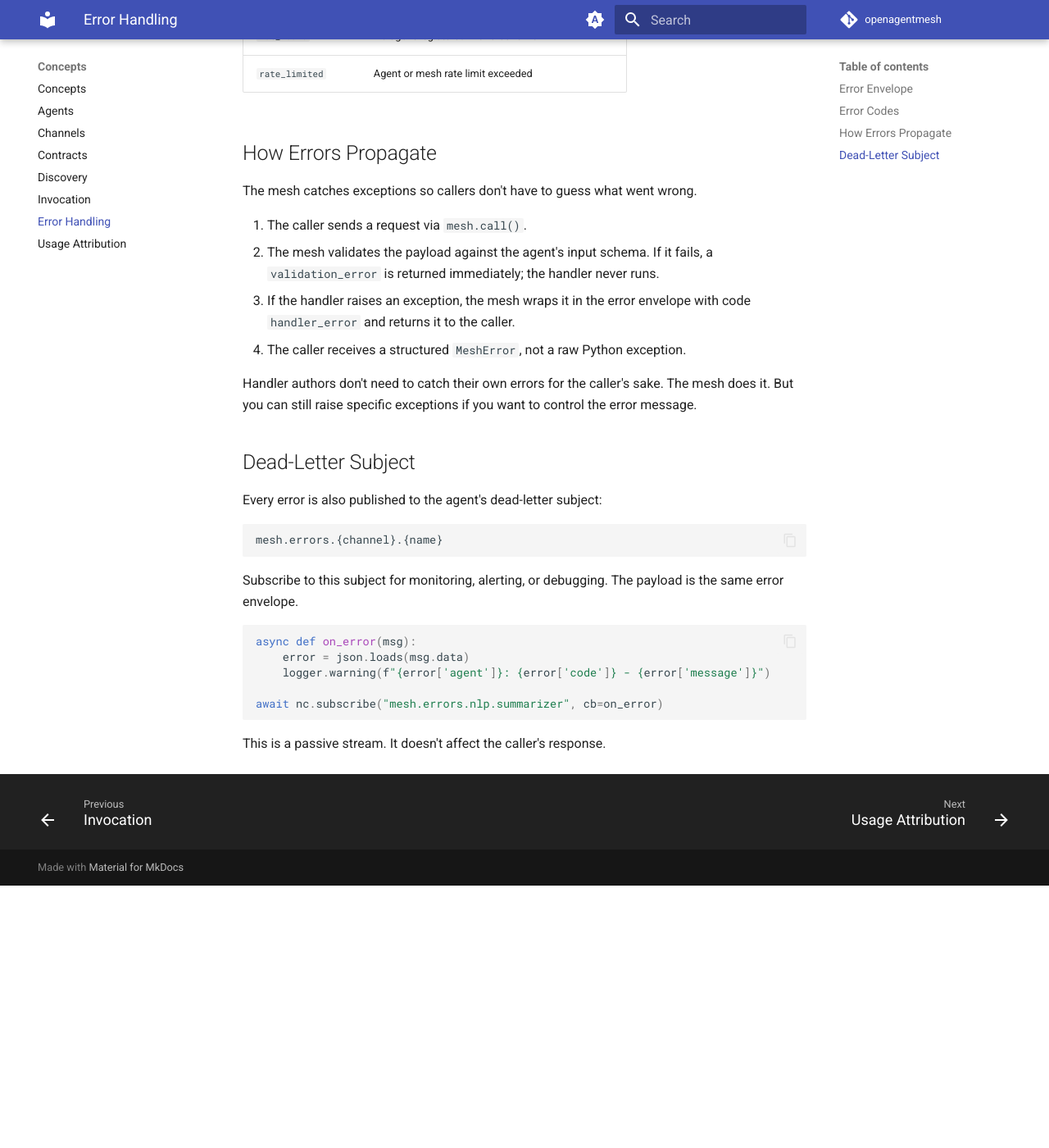
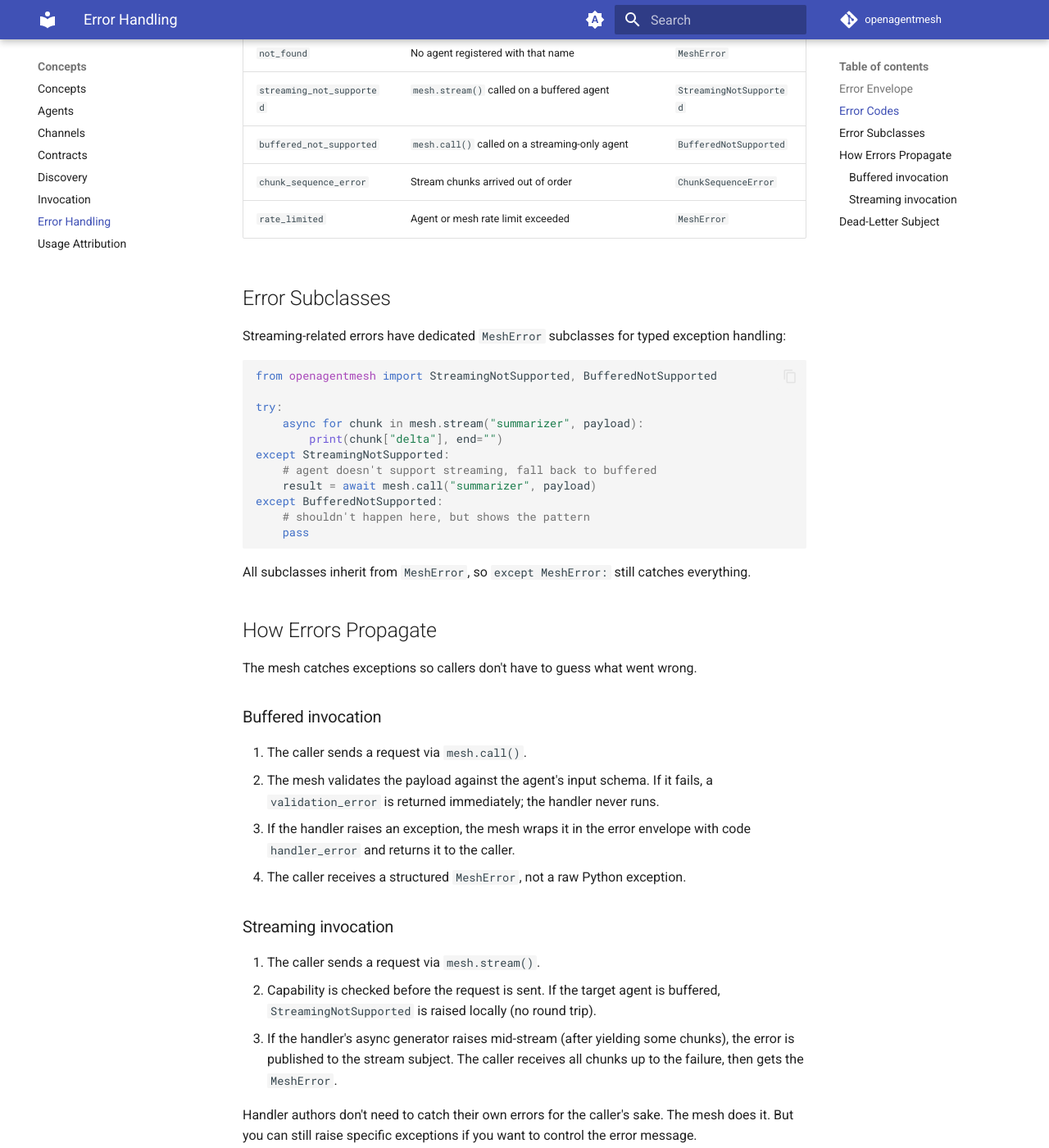
Before and after one commit to openagentmesh/openagentmesh, an MkDocs documentation site: the page built from docs/concepts/errors.md, in a window 1280 px wide and 1400 px high, scrolled down 1164 px. Shown: the whole window at 82% size. Built offline with MkDocs 1.6.1 and Material for MkDocs 9.7.7, drawn with Linux system fonts in a browser that asks for light colours; comment, search, counter and statistics services are not loaded; before the commit the page ends 2244 px from its top, so only the background shows below that; some of the changed text lies outside the part shown.

Commit message:
docs: update errors and invocation pages for streaming capability enforcement (ADR-0005)
- Add error subclasses table and catch-specific-error examples
- Document streaming error propagation (mid-stream handler failures)
- Add buffered_not_supported and chunk_sequence_error codes

Co-Authored-By: Claude Opus 4.6 (1M context) <noreply@anthropic.com>

````diff
--- a/docs/concepts/errors.md
+++ b/docs/concepts/errors.md
@@ -35,22 +35,53 @@ The `details` field carries extra context when available. Validation errors incl
 
 ## Error Codes
 
-| Code | When |
-|------|------|
-| `validation_error` | Input doesn't match the agent's Pydantic schema |
-| `handler_error` | The agent's handler function raised an exception |
-| `timeout` | The agent didn't respond within the timeout window |
-| `not_found` | No agent registered with that name |
-| `rate_limited` | Agent or mesh rate limit exceeded |
+| Code | When | Exception class |
+|------|------|-----------------|
+| `validation_error` | Input doesn't match the agent's Pydantic schema | `MeshError` |
+| `handler_error` | The agent's handler function raised an exception | `MeshError` |
+| `timeout` | The agent didn't respond within the timeout window | `MeshError` |
+| `not_found` | No agent registered with that name | `MeshError` |
+| `streaming_not_supported` | `mesh.stream()` called on a buffered agent | `StreamingNotSupported` |
+| `buffered_not_supported` | `mesh.call()` called on a streaming-only agent | `BufferedNotSupported` |
+| `chunk_sequence_error` | Stream chunks arrived out of order | `ChunkSequenceError` |
+| `rate_limited` | Agent or mesh rate limit exceeded | `MeshError` |
+
+## Error Subclasses
+
+Streaming-related errors have dedicated `MeshError` subclasses for typed exception handling:
+
+```python
+from openagentmesh import StreamingNotSupported, BufferedNotSupported
+
+try:
+    async for chunk in mesh.stream("summarizer", payload):
+        print(chunk["delta"], end="")
+except StreamingNotSupported:
+    # agent doesn't support streaming, fall back to buffered
+    result = await mesh.call("summarizer", payload)
+except BufferedNotSupported:
+    # shouldn't happen here, but shows the pattern
+    pass
+```
+
+All subclasses inherit from `MeshError`, so `except MeshError:` still catches everything.
 
 ## How Errors Propagate
 
 The mesh catches exceptions so callers don't have to guess what went wrong.
 
+### Buffered invocation
+
 1. The caller sends a request via `mesh.call()`.
 2. The mesh validates the payload against the agent's input schema. If it fails, a `validation_error` is returned immediately; the handler never runs.
 3. If the handler raises an exception, the mesh wraps it in the error envelope with code `handler_error` and returns it to the caller.
 4. The caller receives a structured `MeshError`, not a raw Python exception.
+
+### Streaming invocation
+
+1. The caller sends a request via `mesh.stream()`.
+2. Capability is checked before the request is sent. If the target agent is buffered, `StreamingNotSupported` is raised locally (no round trip).
+3. If the handler's async generator raises mid-stream (after yielding some chunks), the error is published to the stream subject. The caller receives all chunks up to the failure, then gets the `MeshError`.
 
 Handler authors don't need to catch their own errors for the caller's sake. The mesh does it. But you can still raise specific exceptions if you want to control the error message.
 
````
Also changed, not shown: docs/concepts/invocation.md (+2 -2 lines).
